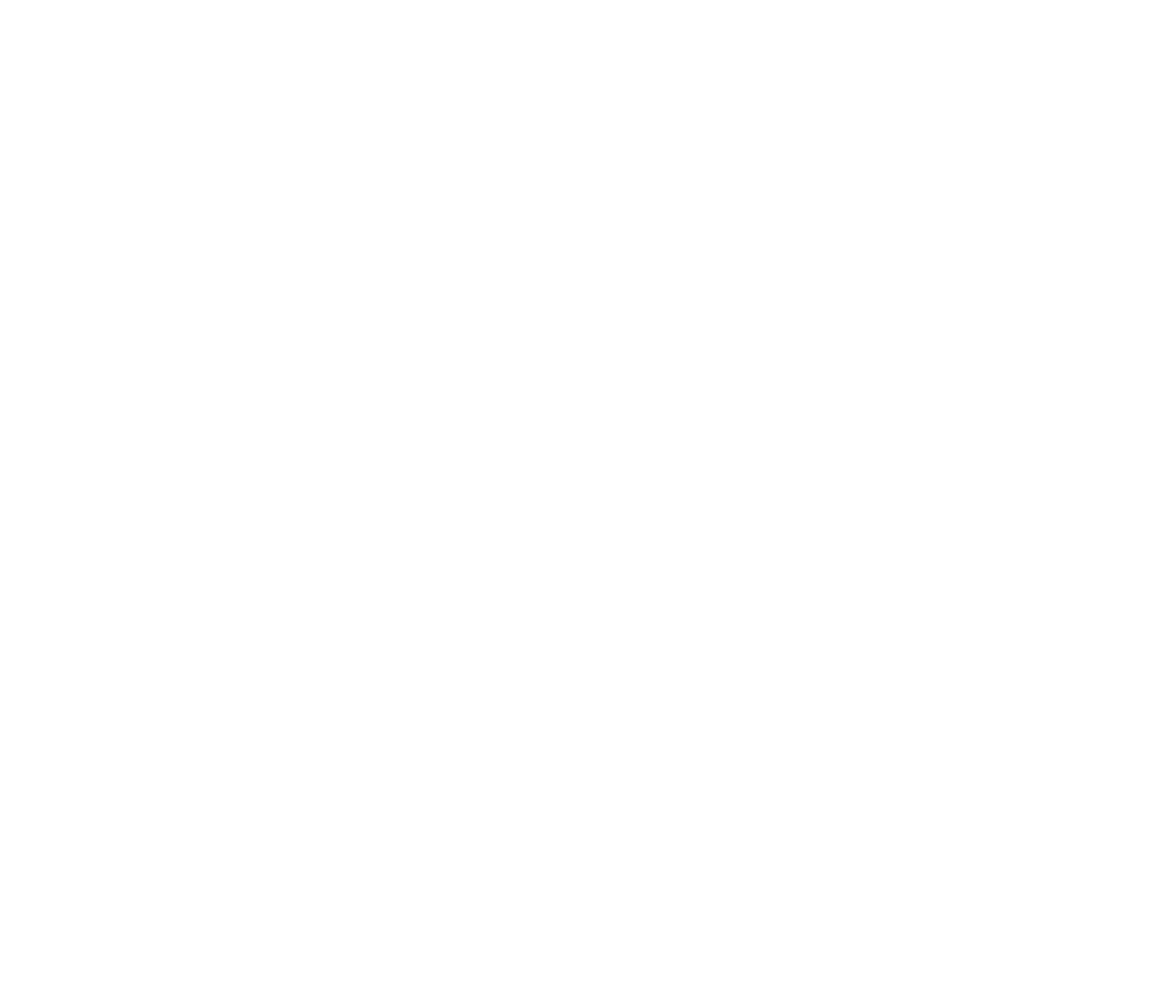
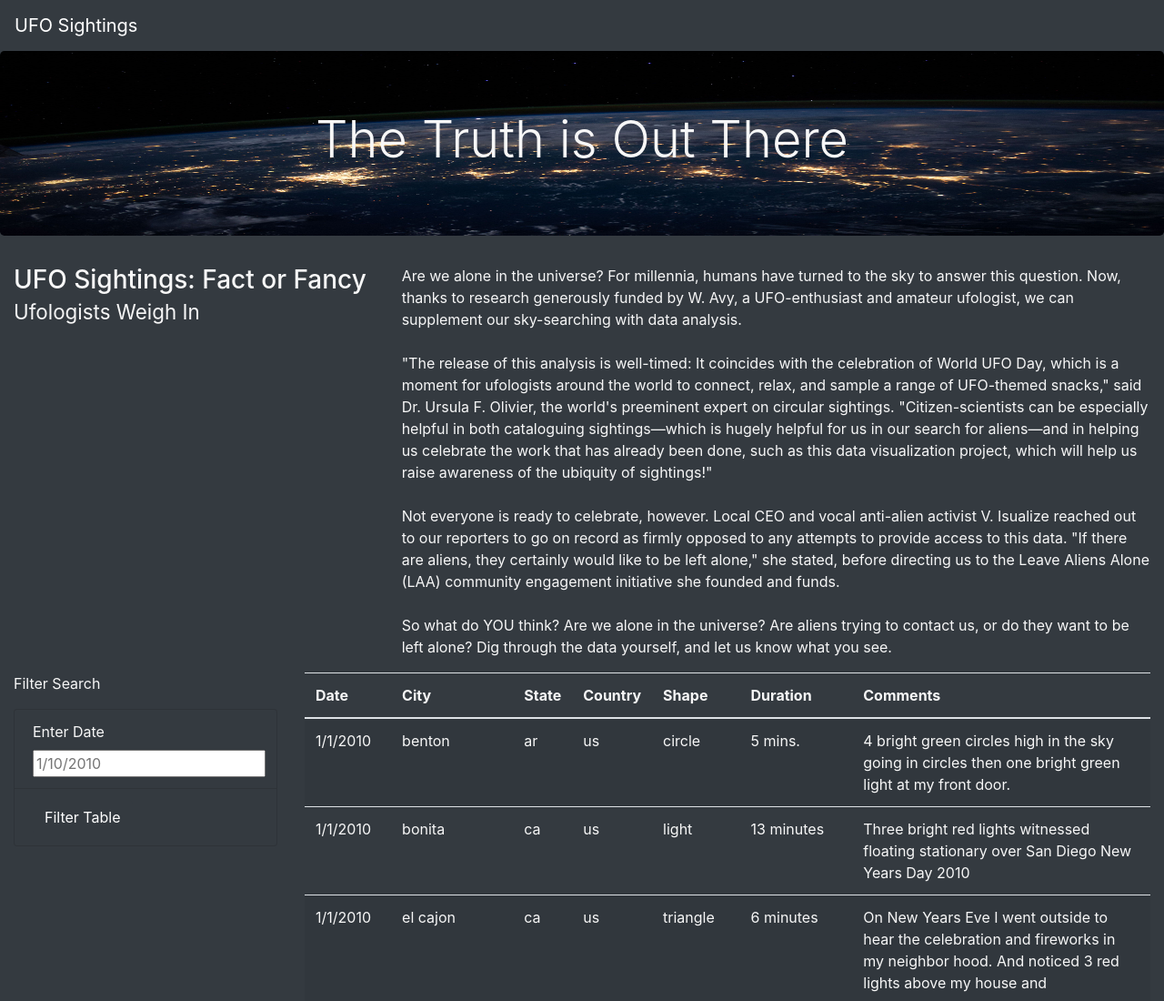
Before and after one commit to connorfrench45/UFOs, a plain HTML site: page index.html in a window 1280 px wide. Shown: the top 1100 px of the page at 91% size. Before the commit the page ends 800 px from the top, so only its background shows below. Drawn offline with nearby package versions, Linux system fonts and the light colour scheme.

Commit message:
adding lessions 5, 6

```diff
--- a/index.html
+++ b/index.html
@@ -4,9 +4,72 @@
     <meta charset="UTF-8">
     <meta http-equiv="X-UA-Compatible" content="IE=edge">
     <meta name="viewport" content="width=device-width, initial-scale=1.0">
-    <title>Document</title>
+    <title>UFO Finder</title>
+    <link
+        rel="stylesheet"
+        href="https://maxcdn.bootstrapcdn.com/bootstrap/4.0.0/css/bootstrap.min.css"
+        integrity="sha384-Gn5384xqQ1aoWXA+058RXPxPg6fy4IWvTNh0E263XmFcJlSAwiGgFAW/dAiS6JXm"
+        crossorigin="anonymous"
+        />
+    <link rel="stylesheet" href="static/css/style.css">
 </head>
-<body>
-
+<body class="bg-dark">
+    <div class="wrapper">
+        <nav class="navbar navbar-dark bg-dark navbar-expand-lg">
+            <a class="navbar-brand" href="index.html">UFO Sightings</a>
+        </nav>
+        <div class="jumbotron">
+            <h1 class="display-4">The Truth is Out There</h1>
+        </div>
+        <div class="container-fluid">
+            <div class="row">
+                <div class="col-md-4">
+                    <h3>UFO Sightings: Fact or Fancy <small> Ufologists Weigh In</small></h3>
+                </div>
+                <div class="col-md-8">
+                    <p>
+                        Are we alone in the universe? For millennia, humans have turned to the sky to answer this question. Now, thanks to research generously funded by W. Avy, a UFO-enthusiast and amateur ufologist, we can supplement our sky-searching with data analysis.<br><br>"The release of this analysis is well-timed: It coincides with the celebration of World UFO Day, which is a moment for ufologists around the world to connect, relax, and sample a range of UFO-themed snacks," said Dr. Ursula F. Olivier, the world's preeminent expert on circular sightings. "Citizen-scientists can be especially helpful in both cataloguing sightings—which is hugely helpful for us in our search for aliens—and in helping us celebrate the work that has already been done, such as this data visualization project, which will help us raise awareness of the ubiquity of sightings!"<br><br>Not everyone is ready to celebrate, however. Local CEO and vocal anti-alien activist V. Isualize reached out to our reporters to go on record as firmly opposed to any attempts to provide access to this data. "If there are aliens, they certainly would like to be left alone," she stated, before directing us to the Leave Aliens Alone (LAA) community engagement initiative she founded and funds.<br><br>So what do YOU think? Are we alone in the universe? Are aliens trying to contact us, or do they want to be left alone? Dig through the data yourself, and let us know what you see.
+                    </p>
+                </div>
+            </div>
+        </div>
+        <div class="container-fluid">
+            <div class="row">
+                <div class="col-md-3">
+                    <form class="bg-dark">
+                        <p>Filter Search</p>
+                        <ul class="bg-dark list-group">
+                            <li class="list-group-item bg-dark">
+                                <label for="date">Enter Date</label>
+                                <input type="text" placeholder="1/10/2010" id="datetime" />
+                            </li>
+                            <li class="list-group-item bg-dark">
+                                <button id="filter-btn" type="button" class="btn btn-dark">Filter Table</button>
+                            </li>
+                        </ul>
+                    </form>
+                </div>
+                <div class="col-md-9">
+                    <table class="table table-striped">
+                        <thead>
+                            <tr>
+                                <th>Date</th>
+                                <th>City</th>
+                                <th>State</th>
+                                <th>Country</th>
+                                <th>Shape</th>
+                                <th>Duration</th>
+                                <th>Comments</th>
+                            </tr>
+                        </thead>
+                        <tbody></tbody>
+                    </table>
+                </div>
+            </div>
+        </div>
+    </div>
+    <script src="https://cdnjs.cloudflare.com/ajax/libs/d3/4.11.0/d3.js"></script>
+    <script src="static/js/data.js"></script>
+    <script src="static/js/app.js"></script>
 </body>
 </html>
--- a/static/css/style.css
+++ b/static/css/style.css
@@ -0,0 +1,8 @@
+body {
+    color:#f7f7f7;
+}
+.jumbotron {
+    background-image: url("../images/nasa.jpg");
+    background-size: 100% 100%;
+    text-align: center;
+}
--- a/static/js/app.js
+++ b/static/js/app.js
@@ -3,3 +3,43 @@ const tableData = data;
 
 // Reference the HTML table using d3
 var tbody = d3.select('tbody');
+
+// Making a function to fill a table with data
+function buildTable(data) {
+
+    // Clear any existing data
+    tbody.html('');
+
+    // Loop through each object in the data and append a new row
+    data.forEach(dataRow => {
+        let row = tbody.append('tr');
+
+        // Fill a cell with data for each value in every row
+        Object.values(dataRow).forEach((val) => {
+            let cell = row.append('td');
+            cell.text(val);
+        });
+    });
+}
+
+// Create a function that filters on a button click
+function handleClick() {
+
+    // Grab the datetime value from the filter
+    let date = d3.select("#datetime").property("value");
+    let filteredData = tableData;
+
+    // If a date was entered, filter the data with that value
+    if (date) {
+        filteredData = filteredData.filter(row => row.datetime === date);
+    }
+
+    // Build table with the new filtered data
+    buildTable(filteredData);
+}
+
+// Run handleClick on filter-btn click
+d3.selectAll('#filter-btn').on('click', handleClick);
+
+// load the full table on webpage load
+buildTable(tableData);
```
Also changed, not shown: static/images/nasa.jpg (added).
